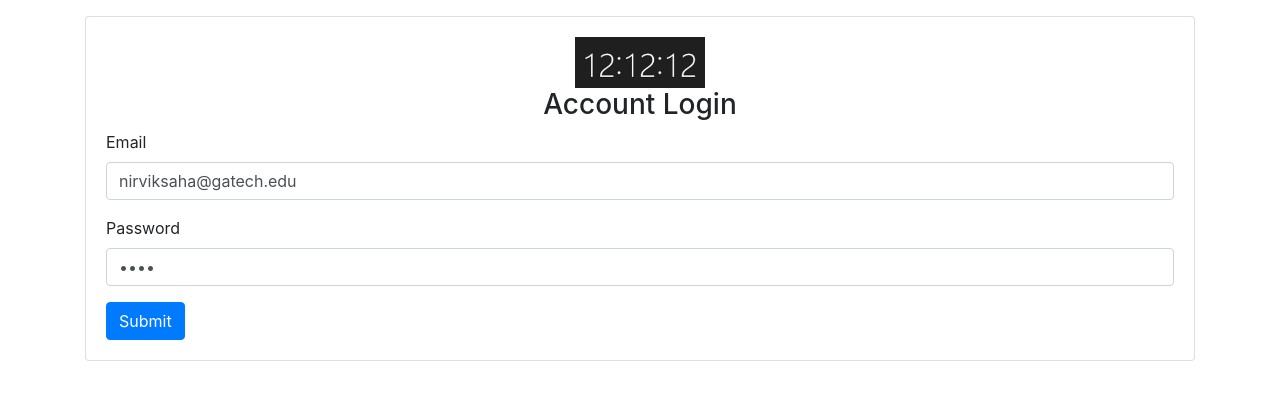
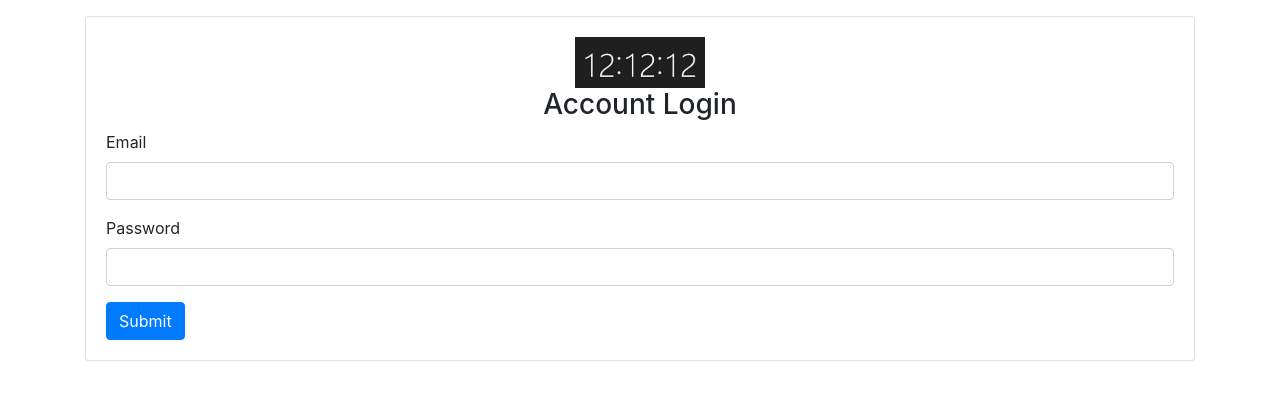
Before and after one commit to nirvik00/concave_web_service, a Node server app: page /users/login in a window 1280 px wide. Shown: the part 56-456 px from the top of the page. Run offline with Node 20, Linux system fonts and the light colour scheme; some libraries are stand-ins or nearby versions.

Commit message:
clean upload

```diff
--- a/routes/projects.js
+++ b/routes/projects.js
@@ -138,7 +138,6 @@ router.get('/detail/:id', (req, res) => {
   Project.findOne({_id:req.params.id})
   .then(project =>{
     name=project.projname;
-    //const filepath=__dirname+'../../uploads/'+name+'.jpg';
     const path="/img/"+project.projname+".jpg";
     res.render('./projects/detail',{project:project, path:path,});
   });
--- a/views/users/login.handlebars
+++ b/views/users/login.handlebars
@@ -6,11 +6,11 @@
       <form method="post" action="/users/login">
         <div class="form-group">
           <label for="email" >Email</label>
-          <input type="email" class="form-control" name="email" value="nirviksaha@gatech.edu" required>
+          <input type="email" class="form-control" name="email"  required>
         </div>
         <div class="form-group">
           <label for="password">Password</label>
-          <input type="password" class="form-control" name="password" value="1234" required>
+          <input type="password" class="form-control" name="password"  required>
         </div>
         <button type="submit" class="btn btn-primary">Submit</button>
       </form>
```
Also changed, not shown: public/img/cricket match.jpg (deleted), public/img/football.jpg (deleted), public/img/nir_act_1.jpg (deleted), public/img/nir_act_2.jpg (deleted), public/img/nir_act_3.jpg (deleted), public/img/nir_activity_1.jpg (deleted), public/img/nir_proj1.jpg (deleted), public/img/nir_proj_2.jpg (deleted), public/img/nir_proj_4.jpg (deleted), public/img/proj_3.jpg (deleted), public/img/proj_img.jpg (deleted).
